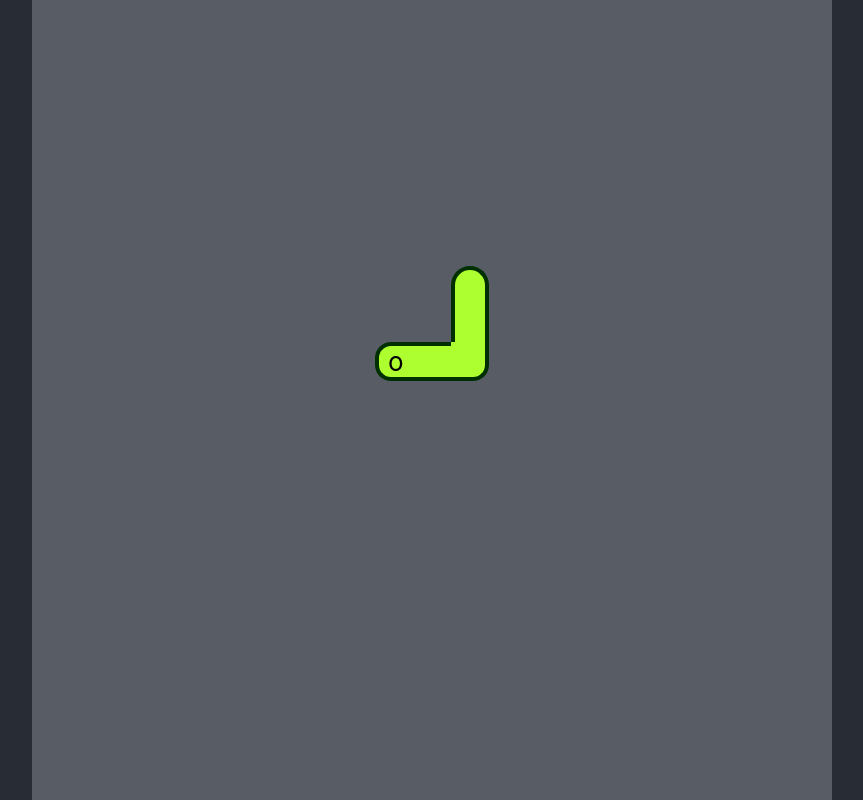
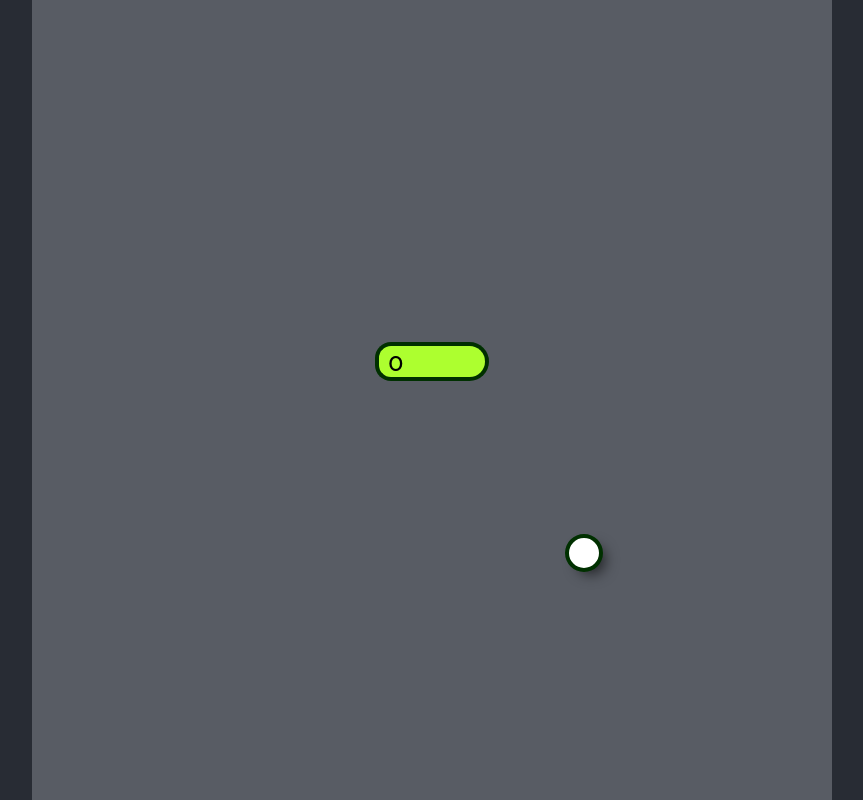
Before and after one commit to mankal111/LinguaBoa, a React (Create React App) app: page / in a window 1280 px wide. Shown: the whole page, without its empty margins (208-1071 px from the left). Built offline with nearby package versions, Linux system fonts and the light colour scheme.

Commit message:
created food component and functionality

```diff
--- a/src/components/Board.js
+++ b/src/components/Board.js
@@ -1,11 +1,57 @@
 import React from "react";
 import "./Board.css";
 import Snake from "./Snake.js"
+import Food from "./Food";
 
 export default class Board extends React.Component {
+    constructor(props) {
+        super(props);
+        const [x, y] = [15, 15];
+        this.state = {
+            foodPositions: [{x, y}],
+            snakePositions: [{x, y}, {x: x+1, y}, {x: x+2, y}],
+        }
+        this.eatFood = this.eatFood.bind(this);
+        this.reset = this.reset.bind(this);
+        this.newSnakePartPositions =
+            snakePositions => this.setState({ snakePositions });
+    }
+
+    eatFood(index) {
+        const foodPositions = [ ...this.state.foodPositions ];
+        foodPositions.splice(index, 1);
+
+        let newFoodPosition, positionIsOccupied;
+        do {
+            newFoodPosition = {
+                x: Math.floor(Math.random() * 21),
+                y: Math.floor(Math.random() * 21),
+            }
+            positionIsOccupied = this.state.snakePositions.some(
+                part => part.x === newFoodPosition.x && part.y === newFoodPosition.y
+            );
+        } while(positionIsOccupied);
+
+        this.setState({ foodPositions: [newFoodPosition, ...foodPositions] });
+    }
+
+    reset() {
+        this.setState({
+            foodPositions: [{x: 15, y: 15}]
+        });
+    }
+
     render() {
+        const { foodPositions } = this.state;
         return <div className="board">
-            <Snake x={10} y={10} />
+            <Snake
+                x={10} y={10}
+                newSnakePartPositions={this.newSnakePartPositions}
+                foodPositions={foodPositions}
+                eat={this.eatFood}
+                die={this.reset}
+            />
+            {this.state.foodPositions.map(pos => (<Food x={pos.x} y={pos.y} key={`${pos.x}-${pos.y}`}/>))}
         </div>;
     }
 }
--- /dev/null
+++ b/src/components/Food.css
@@ -0,0 +1,6 @@
+.food {
+    background-color: #fff;
+    border-radius: 50%;
+    box-shadow: 7px 7px 14px -5px rgba(0,0,0,0.64);
+    border: .5vmin solid #003000;
+}
--- /dev/null
+++ b/src/components/Food.js
@@ -0,0 +1,17 @@
+import React from "react";
+import PropTypes from "prop-types";
+import "./Food.css";
+
+export default class SnakePart extends React.Component {
+    render() {
+        const {x, y} = this.props;
+        return <div
+            style={{
+                gridRowStart: y,
+                gridColumnStart: x
+            }}
+            className={`food`}
+        >
+        </div>;
+    }
+}
--- a/src/components/Snake.js
+++ b/src/components/Snake.js
@@ -6,15 +6,59 @@ export default class Snake extends React.Component {
     constructor(props) {
         super(props);
         const {x, y} = this.props;
-        this.state = {
+        this.initialState = {
             partsList: [
                 {x, y},
                 {x: x+1, y},
-                {x: x+2, y},
-                {x: x+2, y: y-1},
-                {x: x+2, y: y-2},
-            ]
+                {x: x+2, y}
+            ],
+            length: 3,
+            directionVector: { x: 0, y: 0 },
         }
+        this.state = this.initialState;
+        this.update = this.update.bind(this);
+        this.move = this.move.bind(this);
+        this.die = this.die.bind(this);
+        this.eat = this.eat.bind(this);
+    }
+
+    update(now) {
+        if (now - this.before > 100) {
+            this.move();
+            this.before = now;
+        }
+        this.animationID = window.requestAnimationFrame(this.update);
+    }
+
+    componentDidMount() {
+        this.before = 0;
+        this.animationID = window.requestAnimationFrame(this.update);
+
+        window.addEventListener('keydown', e => {
+            const { directionVector } = this.state;
+            switch (e.key) {
+                case 'ArrowUp':
+                    if (directionVector.y !== 0) break;
+                    this.setState({directionVector: { x: 0, y: -1}});
+                    break;
+                case 'ArrowDown':
+                    if (directionVector.y !== 0) break;
+                    this.setState({directionVector: { x: 0, y: 1}});
+                    break;
+                case 'ArrowLeft':
+                    if (directionVector.x !== 0) break;
+                    this.setState({directionVector: { x: -1, y: 0}});
+                    break;
+                case 'ArrowRight':
+                    if (directionVector.x !== 0) break;
+                    this.setState({directionVector: { x: 1, y: 0}});
+                    break;
+            }
+        });
+    }
+
+    componentWillUnmount() {
+        window.cancelAnimationFrame(this.animationID);
     }
 
     getDirectionFromCoordinates(fromCoordinates, toCoordinates) {
@@ -44,7 +88,45 @@ export default class Snake extends React.Component {
             type={type}
             from={this.getDirectionFromCoordinates(coordinates, prevCoordinates)}
             to={this.getDirectionFromCoordinates(coordinates, nextCoordinates)}
+            key={`${coordinates.x}-${coordinates.y}`}
         />
+    }
+
+    move() {
+        const { partsList, length, directionVector } = this.state;
+        if (directionVector.x === 0 && directionVector.y === 0) return;
+        const { foodPositions, newSnakePartPositions } = this.props;
+
+        const oldHeadPos = partsList[0];
+        const newHeadPos = {
+            x: oldHeadPos.x + directionVector.x,
+            y: oldHeadPos.y + directionVector.y,
+        }
+
+        const ateOwnPart = partsList.some(
+            part => part.x === newHeadPos.x && part.y === newHeadPos.y
+        );
+        if (ateOwnPart) {
+            this.die();
+            return;
+        }
+        const shouldGrow = length > partsList.length;
+        const newSnakeBody = shouldGrow ? partsList : partsList.slice(0, -1);
+        this.setState({partsList: [newHeadPos, ...newSnakeBody]});
+        newSnakePartPositions( partsList );
+
+        const foodIndex = foodPositions.findIndex(food => (food.x === newHeadPos.x) && (food.y === newHeadPos.y));
+        if (foodIndex !== -1) this.eat(foodIndex);
+    }
+
+    eat(foodIndex) {
+        this.setState({length: this.state.length + 2});
+        this.props.eat(foodIndex);
+    }
+
+    die() {
+        this.setState(this.initialState);
+        this.props.die();
     }
 
     render() {
```
